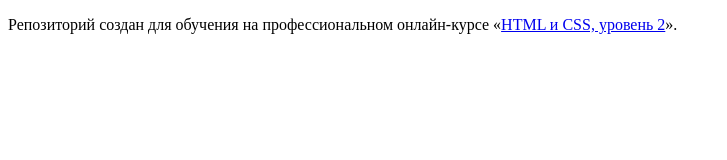
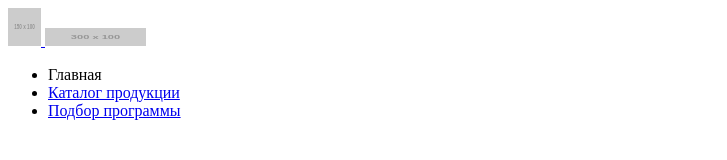
Before and after one commit to rkorupaev/455883-cat-energy-17, a website: page source/index.html in a window 1280 px wide. Shown: the whole page, without its empty margins (0-727 px from the left). Drawn offline with Linux system fonts and the light colour scheme; placeholder pictures from the web are drawn by us.

Commit message:
header started

```diff
--- a/source/index.html
+++ b/source/index.html
@@ -5,8 +5,21 @@
     <title>HTML Academy: Кэт энерджи</title>
   </head>
   <body>
-
-    <p>Репозиторий создан для обучения на профессиональном онлайн‑курсе «<a href="https://htmlacademy.ru/intensive/adaptive">HTML и CSS, уровень 2</a>».</p>
+    <div class="page-header">
+      <a href="index.html" class="page-header__logo">
+        <img class="page-header__logo-image" src="http://placehold.it/150x100" alt="placeholder+image" width="33" height="38">
+      </a>
+      <a class="page-header__text-logo">
+        <img class="page-header__text-logo-img" src="http://placehold.it/300x100" alt="" class="page-header__text-logo-img" width="101" height="18">
+      </a>
+      <nav class="main-nav">
+        <ul class="main-nav__list site-list">
+          <li class="site-list__item site-list__item--active"><a>Главная</a></li>
+          <li class="site-list__item"><a href="catalog.html">Каталог продукции</a></li>
+          <li class="site-list__item"><a href="form.html">Подбор программы</a></li>
+        </ul>
+      </nav>
+    </div>
 
   </body>
 </html>
```
Also changed, not shown: source/catalog.html (added), source/form.html (added).
